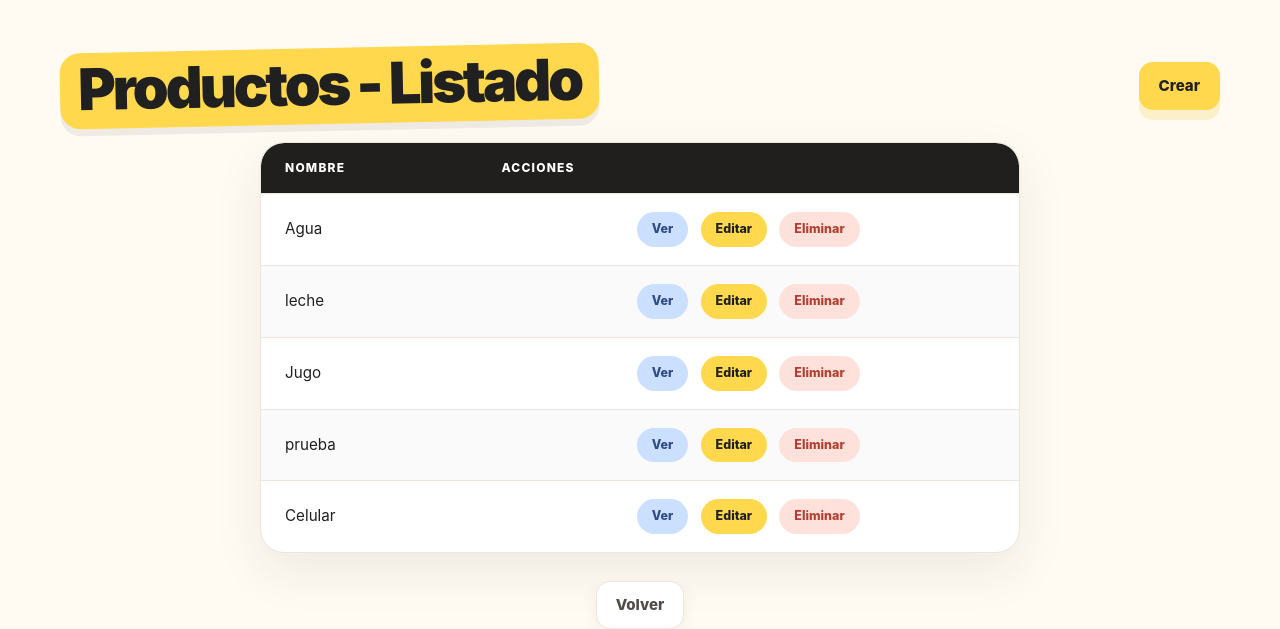
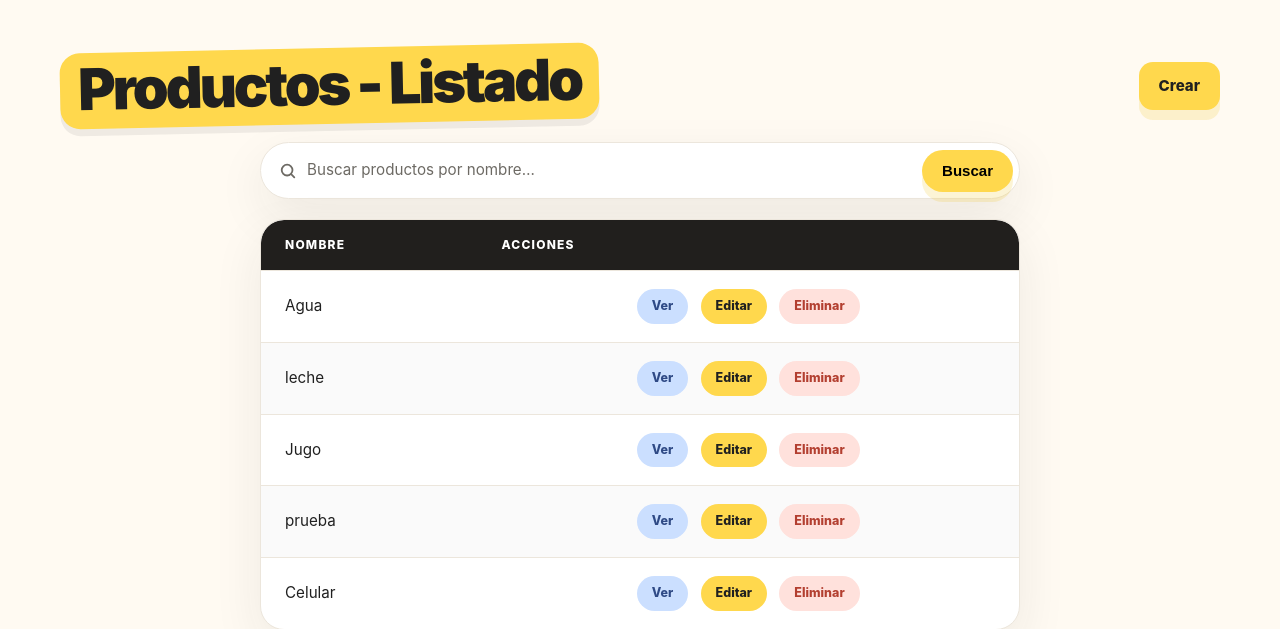
Before and after one commit to esthorace/87744-django, a Django app: page /ventas/producto/ in a window 1280 px wide. Shown: the part 77-706 px from the top of the page. Run offline with Django 5.2, Linux system fonts and the light colour scheme; data comes from the database, SQL or seed files in the repository.

Commit message:
feat: filtros

```diff
--- /dev/null
+++ b/src/core/static/core/css/search.css
@@ -0,0 +1,113 @@
+/* SEARCH — barra de búsqueda reutilizable en listados CRUD */
+
+.search {
+  width: min(760px, 100%);
+  margin: 0 auto 20px;
+  display: flex;
+  align-items: center;
+  gap: 10px;
+  padding: 6px 6px 6px 18px;
+  background: var(--surface);
+  border: 1px solid var(--line);
+  border-radius: 999px;
+  box-shadow: var(--shadow);
+  transition:
+    border-color 0.18s ease,
+    box-shadow 0.18s ease;
+}
+
+.search:hover {
+  border-color: #d9d2c6;
+}
+
+.search:focus-within {
+  border-color: var(--ink);
+  box-shadow: 0 0 0 4px rgba(255, 216, 77, 0.5);
+}
+
+.search__icon {
+  flex: 0 0 auto;
+  display: inline-flex;
+  color: var(--muted);
+}
+
+.search__icon svg {
+  width: 18px;
+  height: 18px;
+  display: block;
+}
+
+.search__input {
+  flex: 1 1 auto;
+  min-width: 0;
+  border: 0;
+  background: transparent;
+  color: var(--ink);
+  font: inherit;
+  font-size: 0.95rem;
+  padding: 10px 0;
+}
+
+.search__input:focus {
+  outline: none;
+}
+
+.search__input::placeholder {
+  color: var(--muted);
+}
+
+.search__button {
+  flex: 0 0 auto;
+  min-height: 42px;
+  border-radius: 999px;
+}
+
+.search__clear {
+  flex: 0 0 auto;
+  font-size: 0.82rem;
+  font-weight: 800;
+  color: var(--muted);
+  padding: 8px 10px;
+  border-radius: 999px;
+  white-space: nowrap;
+}
+
+.search__clear:hover {
+  color: var(--ink);
+  background: rgba(32, 32, 32, 0.06);
+}
+
+.visually-hidden {
+  position: absolute;
+  width: 1px;
+  height: 1px;
+  overflow: hidden;
+  clip: rect(0 0 0 0);
+  white-space: nowrap;
+}
+
+@media (max-width: 680px) {
+  .search {
+    flex-wrap: wrap;
+    border-radius: 22px;
+    padding: 10px;
+  }
+
+  .search__icon {
+    padding-left: 8px;
+  }
+
+  .search__input {
+    flex: 1 1 140px;
+  }
+
+  .search__button {
+    width: 100%;
+  }
+}
+
+@media (prefers-reduced-motion: reduce) {
+  .search {
+    transition: none;
+  }
+}
--- /dev/null
+++ b/src/core/templates/core/partials/search.html
@@ -0,0 +1,24 @@
+{# SEARCH — parcial reutilizable (DRY) para listados CRUD. #}
+{# Uso: {% include "core/partials/search.html" with placeholder="Buscar productos por nombre…" label="Buscar productos" clear_url="ventas:producto_list" %} #}
+{# Requiere core/css/search.css cargado en el template que lo incluye. #}
+{# El parámetro GET es siempre "busqueda" para todos los CRUD. #}
+<form class="search" method="get" role="search">
+    <span class="search__icon" aria-hidden="true">
+        <svg viewBox="0 0 20 20" fill="none" stroke="currentColor" stroke-width="2" stroke-linecap="round">
+            <circle cx="9" cy="9" r="6" />
+            <line x1="13.5" y1="13.5" x2="17" y2="17" />
+        </svg>
+    </span>
+    <label class="visually-hidden" for="busqueda">{{ label|default:"Buscar" }}</label>
+    <input id="busqueda"
+           class="search__input"
+           type="search"
+           name="busqueda"
+           placeholder="{{ placeholder|default:'Buscar…' }}"
+           value="{{ request.GET.busqueda|default:'' }}"
+           autocomplete="off" />
+    {% if request.GET.busqueda %}
+        <a class="search__clear" href="{% url clear_url %}">Limpiar</a>
+    {% endif %}
+    <button class="button button-primary search__button" type="submit">Buscar</button>
+</form>
--- a/src/ventas/templates/ventas/producto_list.html
+++ b/src/ventas/templates/ventas/producto_list.html
@@ -4,6 +4,7 @@
 
 {% block styles %}
     <link rel="stylesheet" href="{% static 'core/css/table.css' %}" />
+    <link rel="stylesheet" href="{% static 'core/css/search.css' %}" />
 {% endblock styles %}
 
 {% block content %}
@@ -13,6 +14,7 @@
             <a class="button button-primary"
                href="{% url 'ventas:producto_create' %}">Crear</a>
         </div>
+        {% include "core/partials/search.html" with placeholder="Buscar productos por nombre…" label="Buscar productos" clear_url="ventas:producto_list" %}
         <table class="data-table">
             <thead>
                 <tr>
@@ -35,7 +37,7 @@
                     </tr>
                 {% empty %}
                     <tr>
-                        <td class="table-empty" colspan="2">No hay categorías disponibles.</td>
+                        <td class="table-empty" colspan="2">No hay productos disponibles.</td>
                     </tr>
                 {% endfor %}
             </tbody>
--- a/src/ventas/views/categoria.py
+++ b/src/ventas/views/categoria.py
@@ -2,13 +2,16 @@ __all__ = ["categoria_create", "categoria_delete", "categoria_detail", "categori
 
 from django.http import HttpRequest, HttpResponse
 from django.shortcuts import get_object_or_404, redirect, render
+
+from core.search import filter_by_search
 
 from ..forms import CategoriaForm
 from ..models.categoria import Categoria
 
 
 def categoria_list(request: HttpRequest) -> HttpResponse:
-    busqueda = request.GET.get("busqueda", None)
+    # categorias = filter_by_search(request, Categoria.objects.all(), "nombre__icontains")
+    busqueda = request.GET.get("busqueda", "").strip()
     if busqueda:
         categorias = Categoria.objects.filter(nombre__icontains=busqueda)
     else:
--- a/src/ventas/views/producto.py
+++ b/src/ventas/views/producto.py
@@ -1,17 +1,36 @@
 __all__ = ["ProductoCreate", "ProductoDelete", "ProductoDetail", "ProductoList", "ProductoUpdate"]
 
 
+from typing import Any
+
+from django.db.models.query import QuerySet
 from django.urls import reverse_lazy
 from django.views.generic import CreateView, DeleteView, DetailView, ListView, UpdateView
 
+from core.search import SearchListMixin
+
 from ..forms import ProductoForm
 from ..models.producto import Producto
+
+# class ProductoList(SearchListMixin, ListView):
+#     model = Producto
+#     context_object_name = "productos"  # -> por default es "object_list"
+#     search_fields = ("nombre__icontains",)
+#     # template_name = "ventas/producto_list.html"  -> por default busca <nombremodelo_list.html>
 
 
 class ProductoList(ListView):
     model = Producto
     context_object_name = "productos"  # -> por default es "object_list"
     # template_name = "ventas/producto_list.html"  -> por default busca <nombremodelo_list.html>
+
+    def get_queryset(self) -> QuerySet[Any, Any]:
+        busqueda = self.request.GET.get("busqueda", "").strip()
+        if busqueda:
+            productos = Producto.objects.filter(nombre__icontains=busqueda)
+        else:
+            productos = Producto.objects.all()
+        return productos
 
 
 class ProductoCreate(CreateView):
```
Also changed, not shown: src/core/search.py (added, +59 -0 lines), src/ventas/templates/ventas/categoria_list.html (+2 -5 lines).
